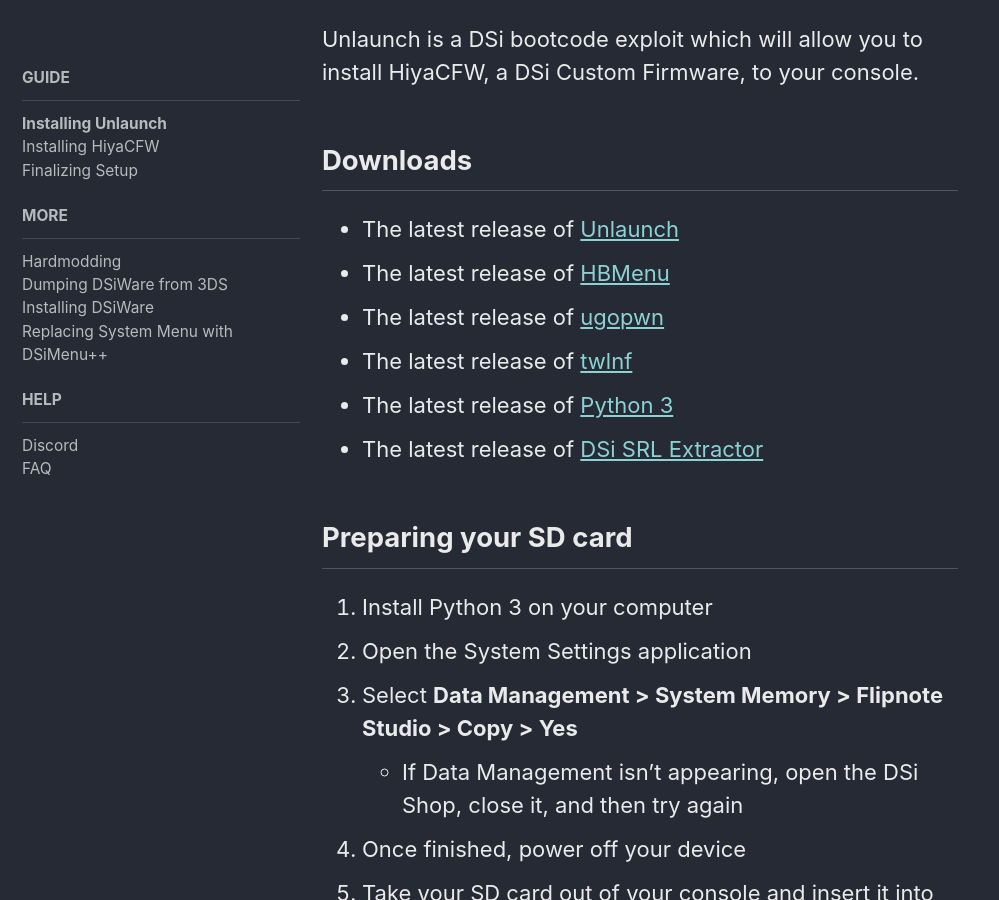
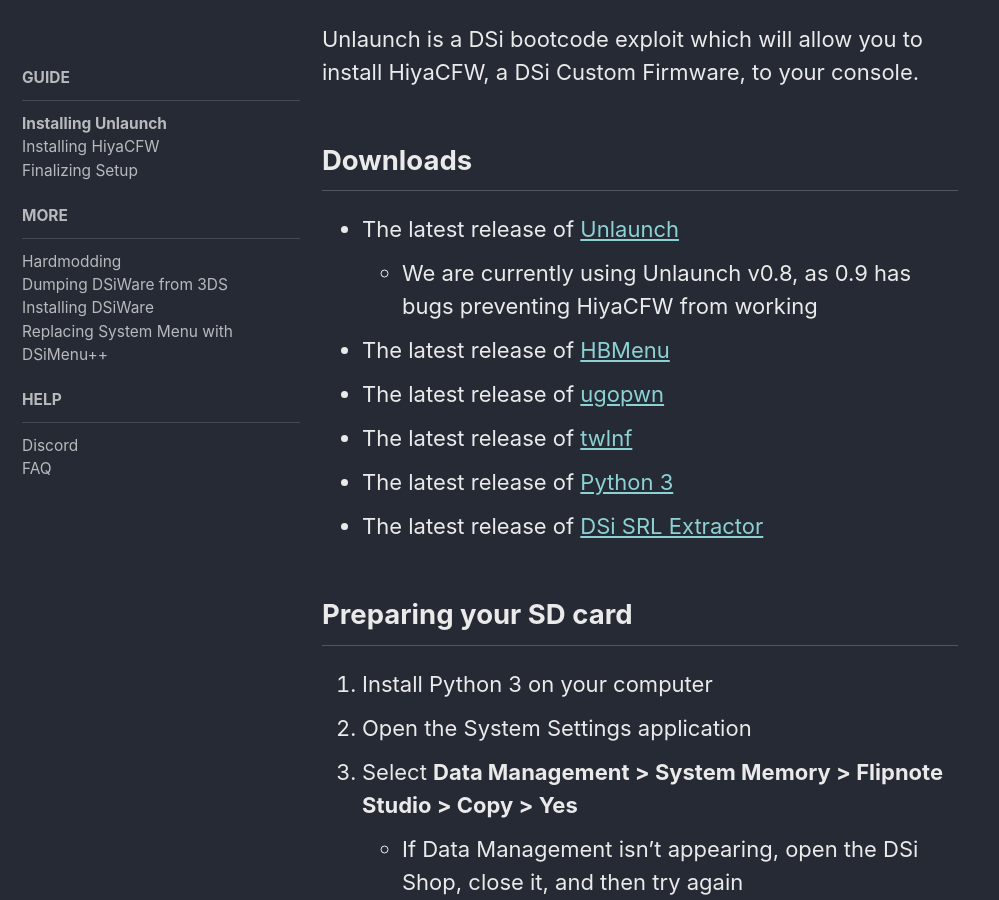
Before and after one commit to emiyl/dsi.cfw.guide-archive, a Jekyll site: the page built from guide/installing-unlaunch.md, in a window 1280 px wide and 900 px high, scrolled down 503 px. Shown: the whole window, without its empty margins (0-999 px from the left). Built offline with Jekyll 4.4.1, drawn with Linux system fonts in a browser that asks for light colours; nearby versions of some CDN libraries.

Commit message:
point to unlaunch 0.8

```diff
--- a/guide/installing-unlaunch.md
+++ b/guide/installing-unlaunch.md
@@ -14,7 +14,8 @@
 Unlaunch is a DSi bootcode exploit which will allow you to install HiyaCFW, a DSi Custom Firmware, to your console.
 
 ## Downloads
-- The latest release of [Unlaunch](http://problemkaputt.de/unlaunch.zip)
+- The latest release of [Unlaunch](https://problemkaputt.de/unlau08.zip)
+	- We are currently using Unlaunch v0.8, as 0.9 has bugs preventing HiyaCFW from working
 - The latest release of [HBMenu](https://github.com/devkitPro/nds-hb-menu/releases/){:target="_blank"}
 - The latest release of [ugopwn](/assets/files/ugopwn.zip)
 - The latest release of [twlnf](https://github.com/Jimmy-Z/twlnf/releases){:target="_blank"}
```
